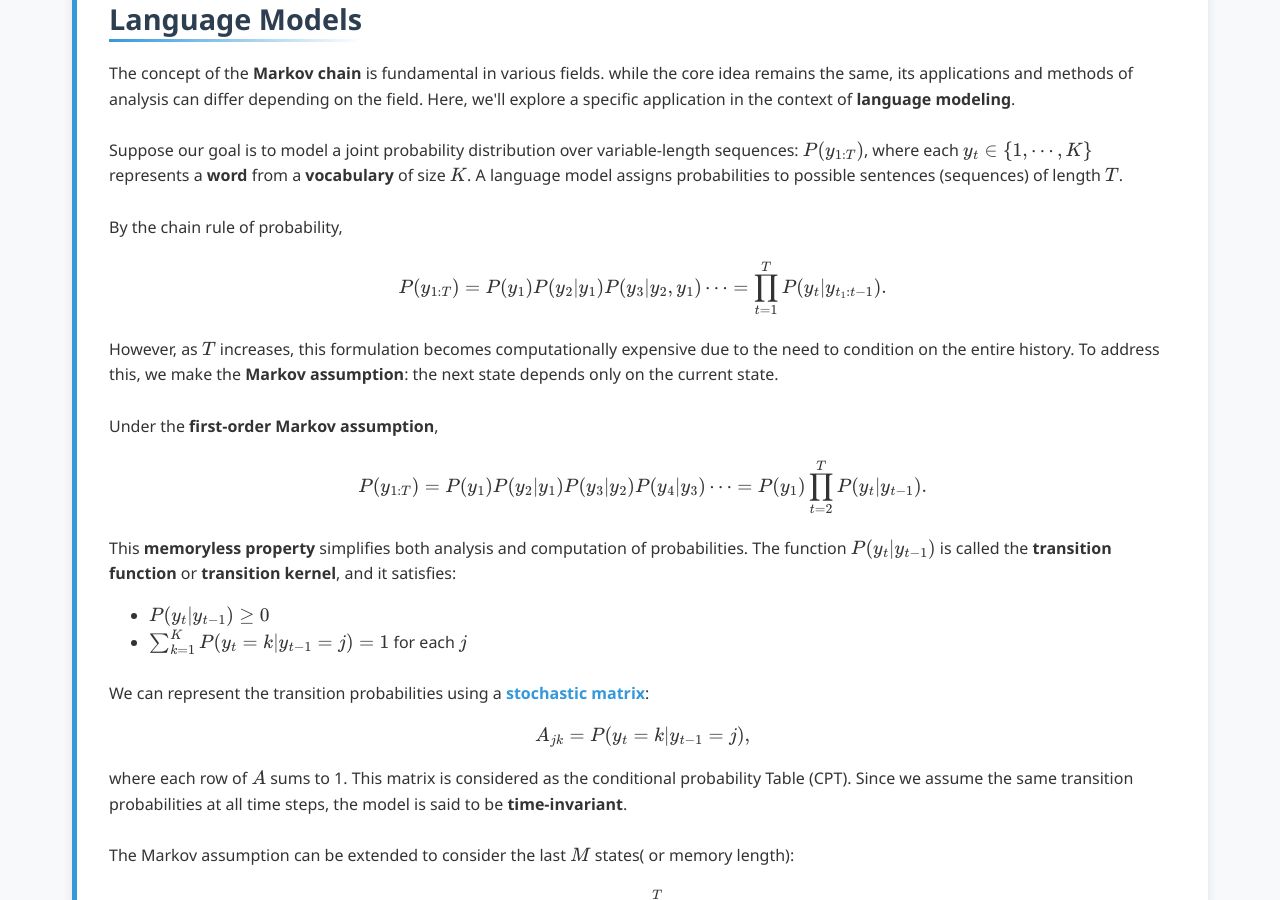
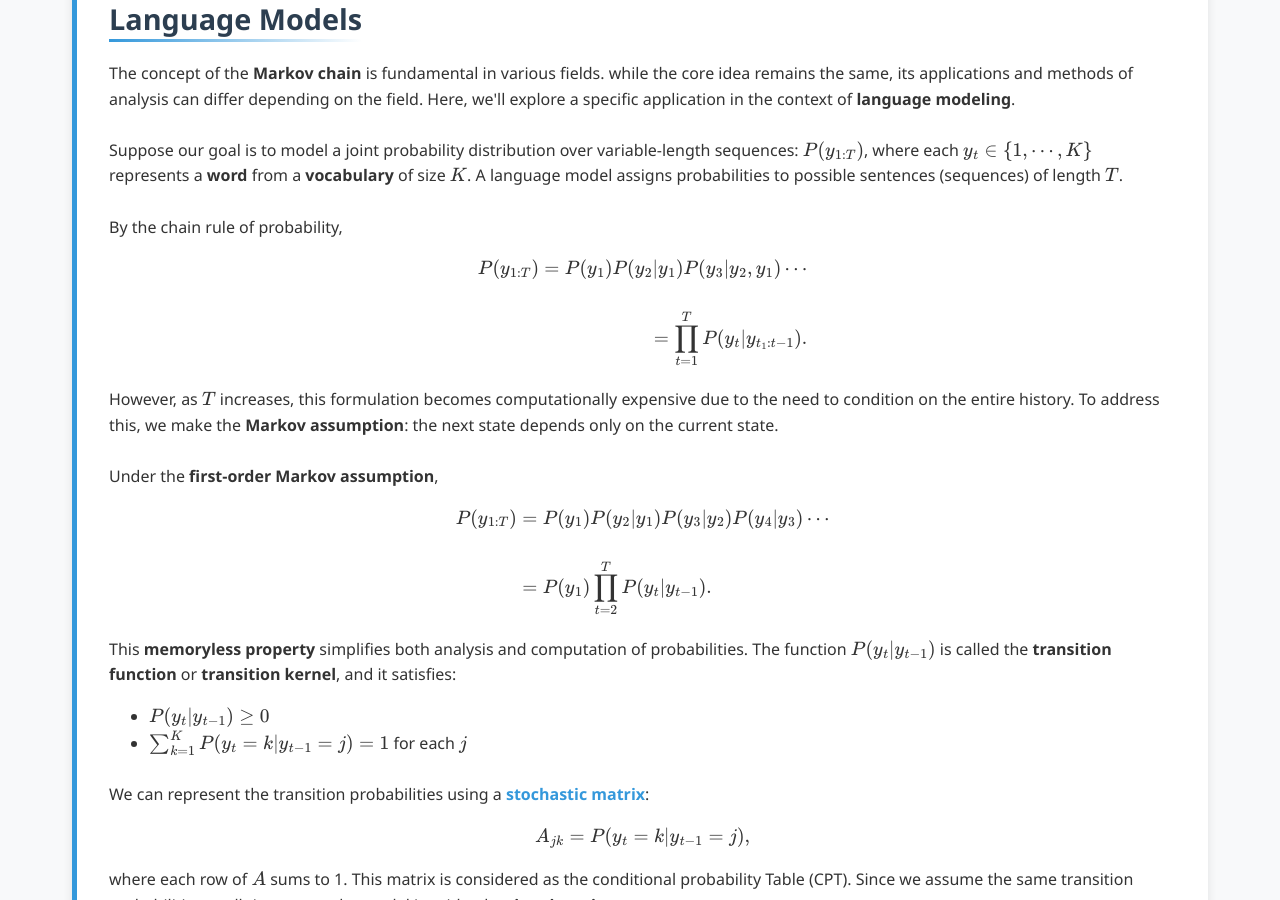
Before and after one commit to Yusukey01/yusukey01.github.io, a Jekyll site: the page built from Mathematics/Probability/markov.html, in a window 1280 px wide and 900 px high, scrolled down 702 px. Built offline with Jekyll 4.4.1, drawn with Linux system fonts in a browser that asks for light colours.

Commit message:
organizing text

```diff
--- a/Mathematics/Probability/markov.html
+++ b/Mathematics/Probability/markov.html
@@ -34,7 +34,10 @@ description: Intro to language models and learn about Markov chains, and Dirichl
             <br><br>
             By the chain rule of probability,
             \[
-            P(y_{1:T}) = P(y_1)P(y_2 | y_1)P(y_3 | y_2, y_1)\cdots = \prod_{t = 1}^{T} P(y_t | y_{t_1 : t-1}).
+            \begin{align*}
+            P(y_{1:T}) = P(y_1)P(y_2 | y_1)P(y_3 | y_2, y_1)\cdots  \\\\
+                       = \prod_{t = 1}^{T} P(y_t | y_{t_1 : t-1}).
+            \end{align*}
             \]
             However, as \(T\) increases, this formulation becomes computationally expensive due to the need to condition on the
             entire history. To address this, we make the <strong>Markov assumption</strong>: the next state depends only on the
@@ -42,7 +45,10 @@ description: Intro to language models and learn about Markov chains, and Dirichl
             <br><br>
             Under the <strong>first-order Markov assumption</strong>,
             \[
-            P(y_{1:T}) = P(y_1)P(y_2 | y_1)P(y_3 | y_2)P(y_4 | y_3)\cdots =  P(y_1)\prod_{t = 2}^{T} P(y_t | y_{t-1}).
+            \begin{align*}
+            P(y_{1:T}) &= P(y_1)P(y_2 | y_1)P(y_3 | y_2)P(y_4 | y_3)\cdots  \\\\
+                       &=  P(y_1)\prod_{t = 2}^{T} P(y_t | y_{t-1}).
+            \end{align*}
             \]
             This <strong>memoryless property</strong> simplifies both analysis and computation of probabilities.
             The function \(P(y_t | y_{t-1})\) is called the <strong>transition function</strong> or <strong>transition kernel</strong>,
```
